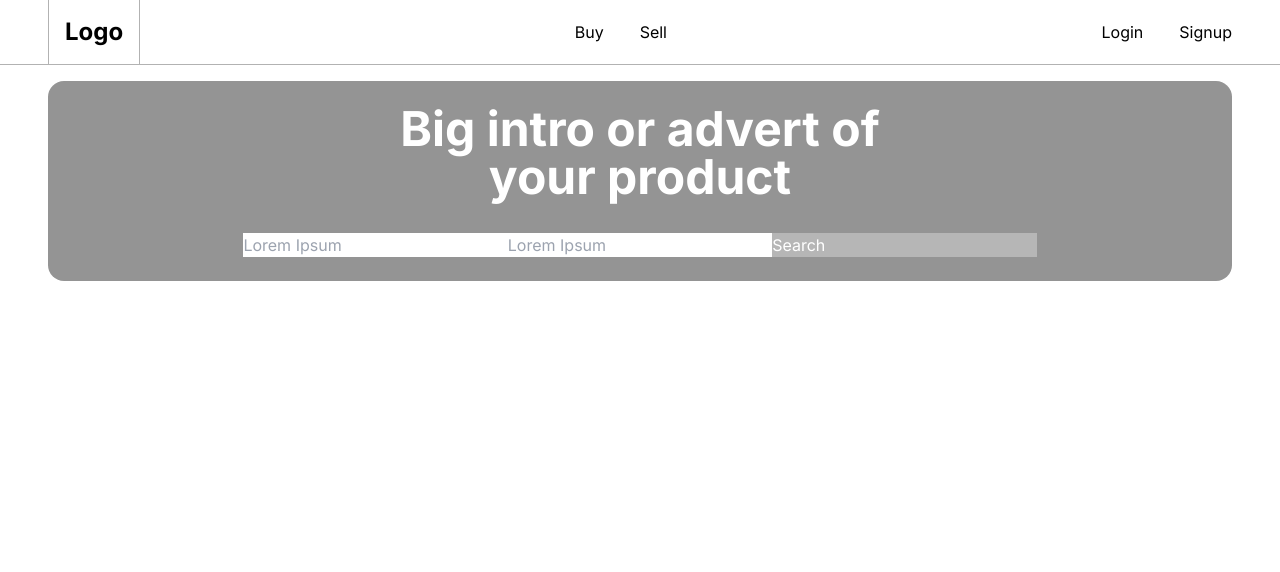
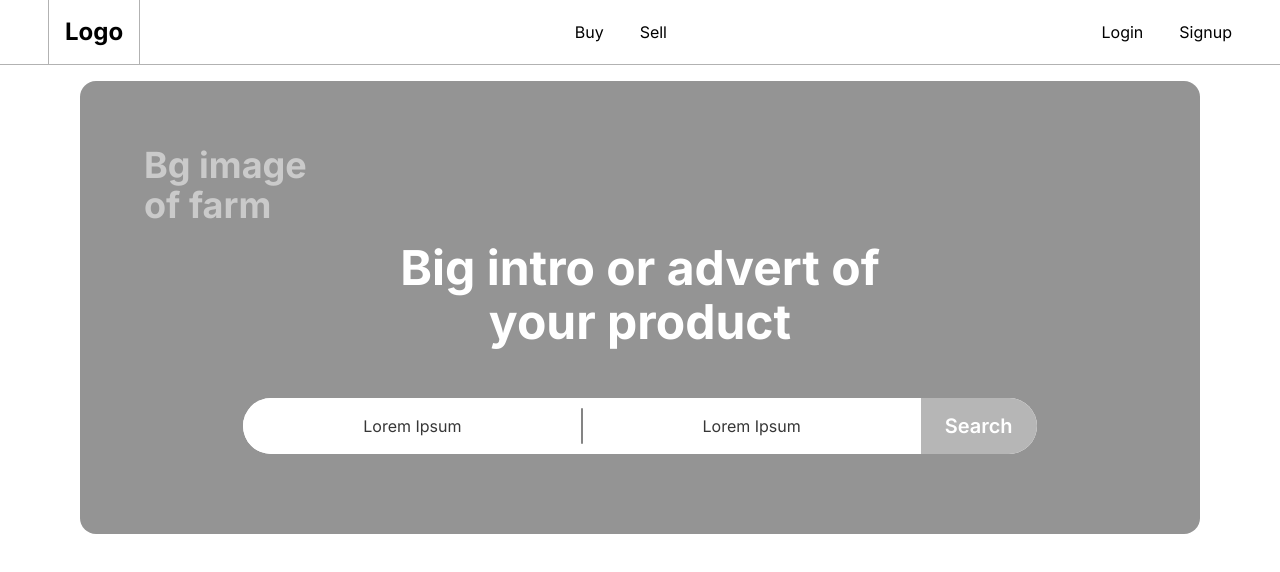
Before and after one commit to henzyd/Nado, a React (Vite) app: page / in a window 1280 px wide. Shown: the top 572 px of the page. Built offline with nearby package versions, Linux system fonts and the light colour scheme.

Commit message:
Moved home and it's components into it's own folder

```diff
--- a/src/Pages/Home.tsx
+++ /dev/null
@@ -1,32 +0,0 @@
-import React from "react";
-import Button from "../components/Button";
-
-const Home = () => {
-  return (
-    <div id="Home" className="px-12">
-      <div
-        className={
-          "bg-HomeIntro flex justify-center items-center rounded-2xl py-6 px-4"
-        }
-      >
-        <div className={"flex items-center justify-center flex-col gap-8"}>
-          <h1 className=" font-bold text-5xl text-white text-center w-[75%]">
-            Big intro or advert of your product
-          </h1>
-          <div
-            className={
-              "grid grid-cols-3 justify-center items-center rounded-xl w-full"
-            }
-          >
-            <input type="text" placeholder="Lorem Ipsum" className=" w-full" />
-            {/* <span className=" bg-[#848484] w-[0.2rem] h-12 rounded-full"></span> */}
-            <input type="text" placeholder="Lorem Ipsum" className=" w-full" />
-            <Button>Search</Button>
-          </div>
-        </div>
-      </div>
-    </div>
-  );
-};
-
-export default Home;
--- /dev/null
+++ b/src/Pages/Home/Index.tsx
@@ -0,0 +1,11 @@
+import Intro from "./Intro";
+
+const Home = () => {
+  return (
+    <div id="Home" className="">
+      <Intro />
+    </div>
+  );
+};
+
+export default Home;
--- /dev/null
+++ b/src/Pages/Home/Intro.tsx
@@ -0,0 +1,37 @@
+import Button from "../../components/Button";
+import Input from "../../components/Input";
+
+const Intro = () => {
+  return (
+    <div className="px-20">
+      <div
+        className={
+          "bg-HomeIntro flex justify-center items-center rounded-2xl py-20 pt-[10rem] px-4 relative"
+        }
+      >
+        <h2 className=" absolute text-4xl font-bold text-[#FFFFFF80] top-16 left-16">
+          Bg image <br /> of farm
+        </h2>
+        <div className={"flex items-center justify-center flex-col gap-12"}>
+          <h1 className=" font-bold text-5xl leading-[3.4rem] text-white text-center w-[75%]">
+            Big intro or advert of your product
+          </h1>
+          <div
+            className={
+              " flex justify-center items-center rounded-full w-full h-14 bg-white"
+            }
+          >
+            <Input className="w-full h-full placeholder:text-center rounded-l-full text-center placeholder:text-[#373737]" />
+            <span className=" bg-[#848484] w-[0.2rem] h-9 rounded-full"></span>
+            <Input className="w-full h-full placeholder:text-center text-center placeholder:text-[#373737]" />
+            <Button className=" h-full font-semibold text-xl rounded-r-full">
+              Search
+            </Button>
+          </div>
+        </div>
+      </div>
+    </div>
+  );
+};
+
+export default Intro;
--- a/src/components/Button.tsx
+++ b/src/components/Button.tsx
@@ -6,7 +6,13 @@ type ButtonProps = {
 };
 
 const Button = ({ children, className }: ButtonProps) => {
-  return <div className={` bg-Button text-white ${className}`}>{children}</div>;
+  return (
+    <div
+      className={` bg-Button text-white flex items-center justify-center p-6 cursor-pointer hover:bg-[#D9D9D9] ${className}`}
+    >
+      {children}
+    </div>
+  );
 };
 
 export default Button;
--- /dev/null
+++ b/src/components/Input.tsx
@@ -0,0 +1,19 @@
+import React from "react";
+
+type InputProps = {
+  type?: string;
+  className?: string;
+  placeholder?: string;
+};
+
+const Input = ({ type, className, placeholder }: InputProps) => {
+  return (
+    <input
+      className={` outline-0 p-4 ${className}`}
+      type={`${type || "text"}`}
+      placeholder={`${placeholder || "Lorem Ipsum"}`}
+    />
+  );
+};
+
+export default Input;
--- a/tailwind.config.js
+++ b/tailwind.config.js
@@ -10,6 +10,9 @@ export default {
         Button: "#B6B6B6",
         HomeIntro: "#949494",
       },
+      gridTemplateColumns: {
+        HomeIntroSearch: "1fr 0.1fr 1fr 0.5fr",
+      },
     },
   },
   plugins: [],
```
